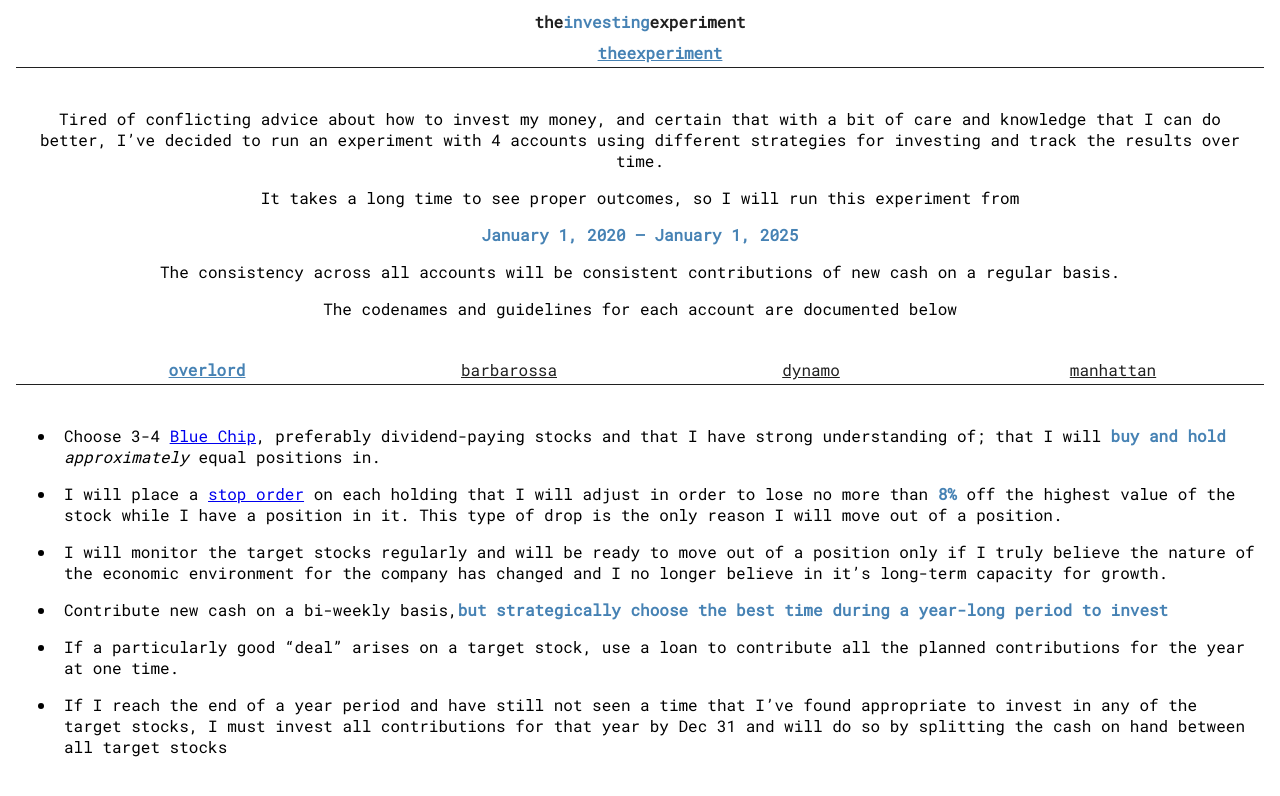
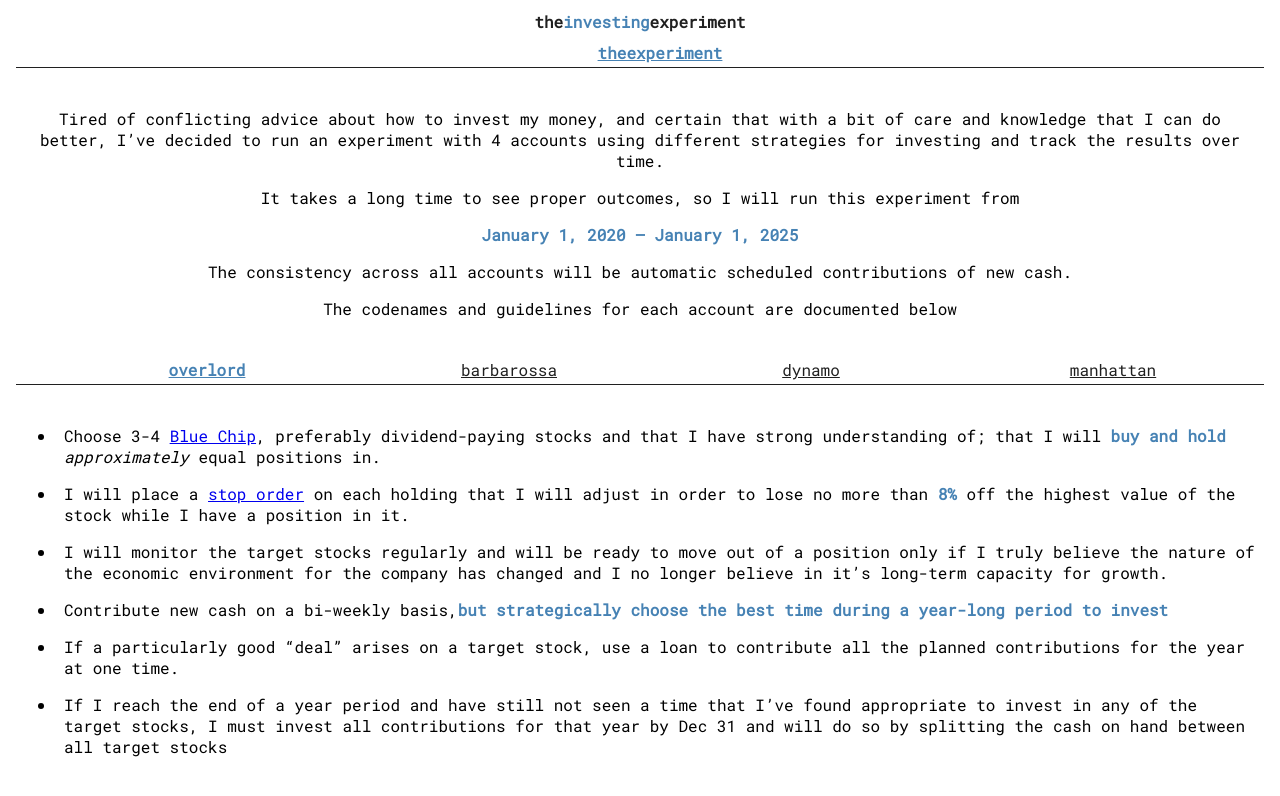
Before and after one commit to dannywieser/theinvestingexperiment, a React app: page /theexperiment in a window 1280 px wide. Shown: the top 796 px of the page. Built offline with nearby package versions, Linux system fonts and the light colour scheme; the HTML template or start-up script is replaced by a standard one.

Commit message:
fix some wording on the overlord page

```diff
--- a/src/components/TheExperiment/Overlord.jsx
+++ b/src/components/TheExperiment/Overlord.jsx
@@ -18,8 +18,7 @@ export const Overlord = () => (
           stop order
         </a>{' '}
         on each holding that I will adjust in order to lose no more than <strong>8%</strong> off the
-        highest value of the stock while I have a position in it. This type of drop is the only
-        reason I will move out of a position.
+        highest value of the stock while I have a position in it.
       </li>
       <li>
         I will monitor the target stocks regularly and will be ready to move out of a position only
--- a/src/components/TheExperiment/TheExperiment.jsx
+++ b/src/components/TheExperiment/TheExperiment.jsx
@@ -18,8 +18,8 @@ const TheExperimentBase = ({ location: { pathname } }) => {
           <p>It takes a long time to see proper outcomes, so I will run this experiment from</p>
           <p className="dates">January 1, 2020 &mdash; January 1, 2025</p>
           <p>
-            The consistency across all accounts will be consistent contributions of new cash on a
-            regular basis.
+            The consistency across all accounts will be automatic scheduled contributions of new
+            cash.
           </p>
           <p>The codenames and guidelines for each account are documented below</p>
         </span>
```
